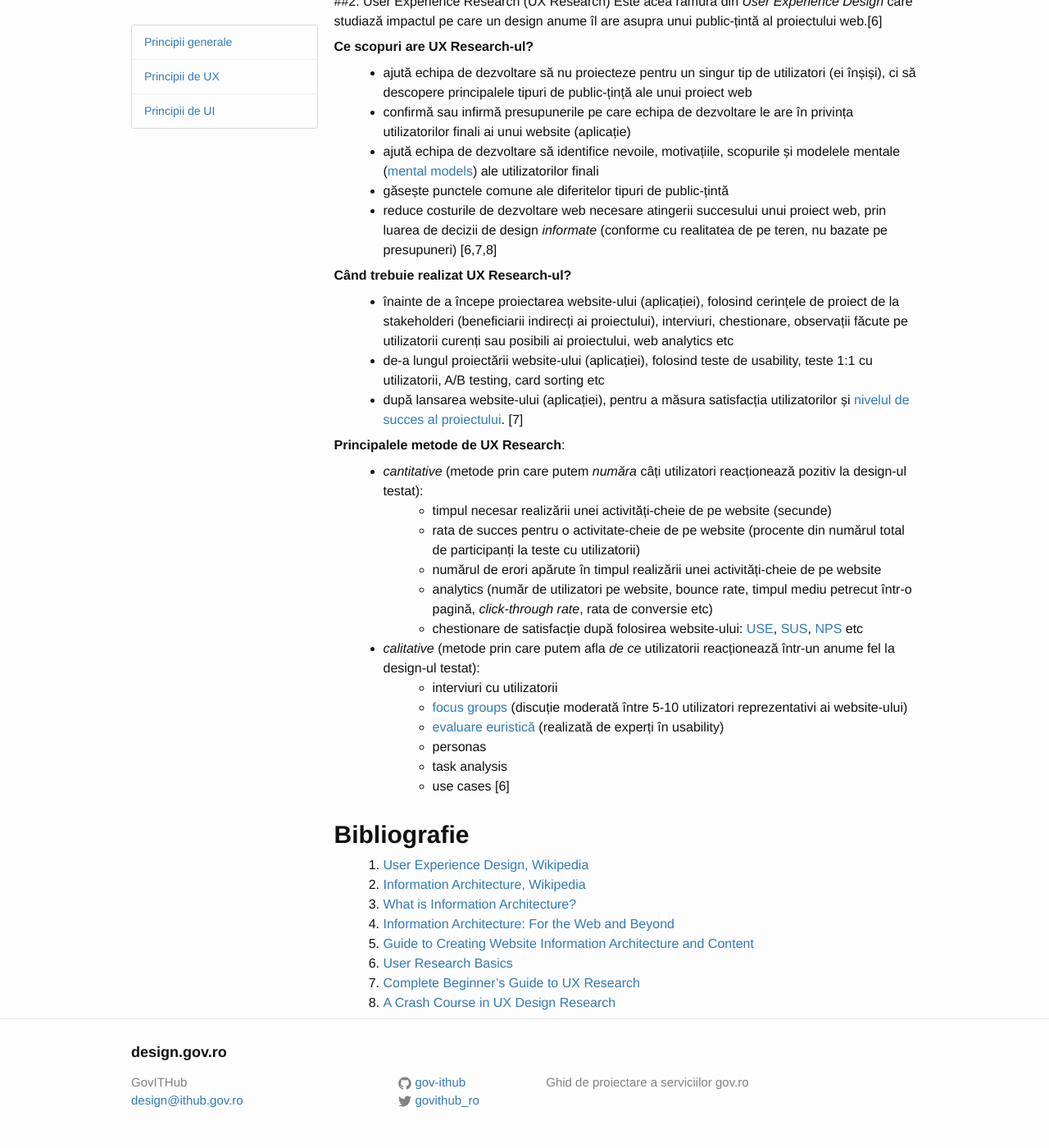
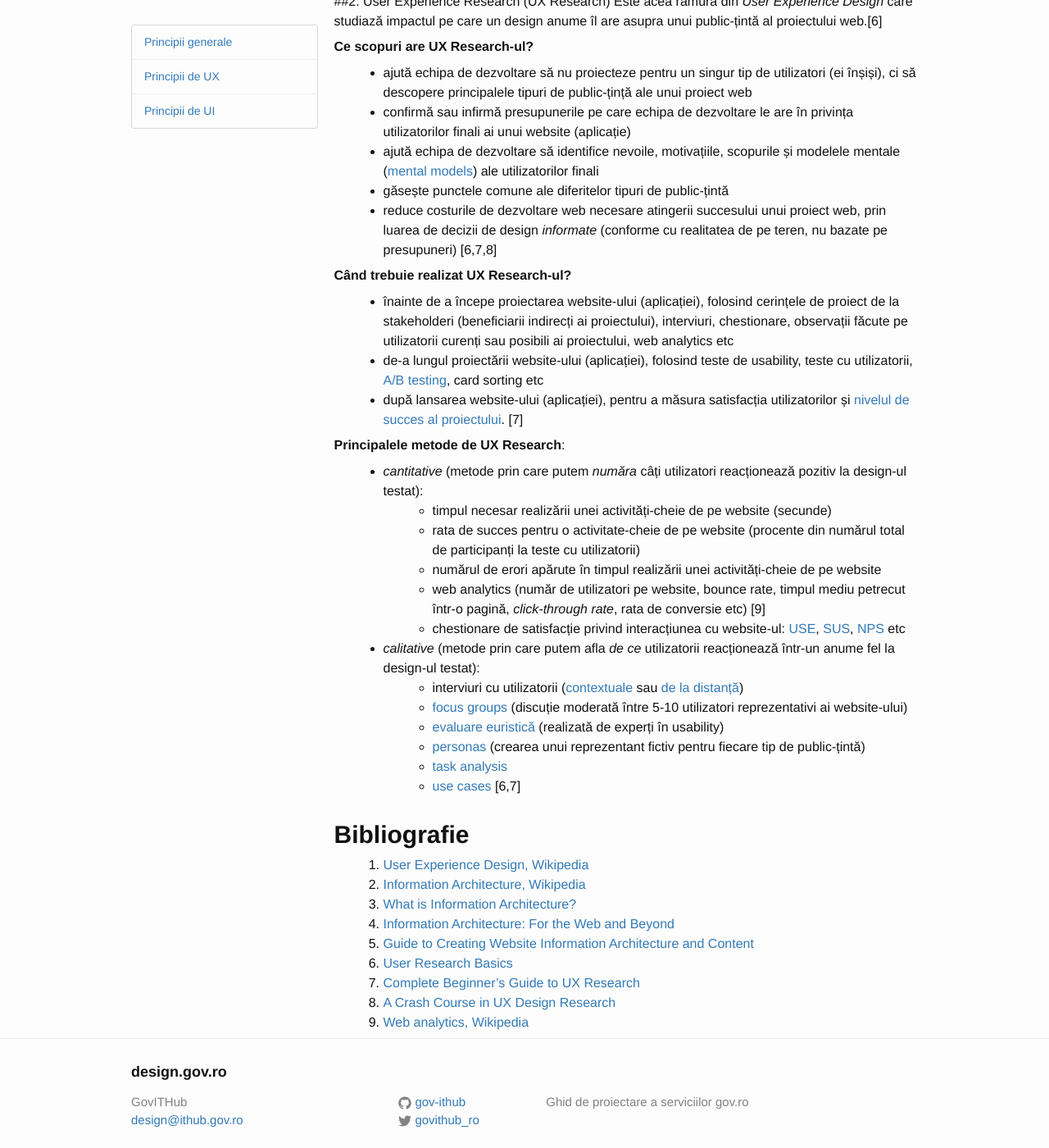
Before and after one commit to gov-ithub/govro-design, a Jekyll site: the page built from 2-ux.md, in a window 1280 px wide and 1400 px high, scrolled down 4759 px. Shown: the whole window at 82% size. Built offline with Jekyll 4.4.1, drawn with Linux system fonts in a browser that asks for light colours; nearby versions of some CDN libraries; before the commit the page ends 6135 px from its top, so only the background shows below that.

Commit message:
Metode calitative de UX Research
Detaliere și link-uri externe.

```diff
--- a/2-ux.md
+++ b/2-ux.md
@@ -166,7 +166,7 @@ Este acea ramură din _User Experience Design_ care studiază impactul pe care u
 
 **Când trebuie realizat UX Research-ul?**
 * înainte de a începe proiectarea website-ului (aplicației), folosind cerințele de proiect de la stakeholderi (beneficiarii indirecți ai proiectului), interviuri, chestionare, observații făcute pe utilizatorii curenți sau posibili ai proiectului, web analytics etc
-* de-a lungul proiectării website-ului (aplicației), folosind teste de usability, teste 1:1 cu utilizatorii, A/B testing, card sorting etc
+* de-a lungul proiectării website-ului (aplicației), folosind teste de usability, teste cu utilizatorii, [A/B testing](https://en.wikipedia.org/wiki/A/B_testing), card sorting etc
 * după lansarea website-ului (aplicației), pentru a măsura satisfacția utilizatorilor și [nivelul de succes al proiectului](https://www.square2marketing.com/blog/6-metrics-every-successful-website-needs-to-track). [7]
 
 **Principalele metode de UX Research**:
@@ -174,16 +174,16 @@ Este acea ramură din _User Experience Design_ care studiază impactul pe care u
   * timpul necesar realizării unei activități-cheie de pe website (secunde)
   * rata de succes pentru o activitate-cheie de pe website (procente din numărul total de participanți la teste cu utilizatorii)
   * numărul de erori apărute în timpul realizării unei activități-cheie de pe website
-  * analytics (număr de utilizatori pe website, bounce rate, timpul mediu petrecut într-o pagină, _click-through rate_, rata de conversie etc)
-  * chestionare de satisfacție după folosirea website-ului: [USE](http://garyperlman.com/quest/quest.cgi?form=USE), [SUS](https://www.usability.gov/how-to-and-tools/methods/system-usability-scale.html), [NPS](https://en.wikipedia.org/wiki/Net_Promoter) etc
+  * web analytics (număr de utilizatori pe website, bounce rate, timpul mediu petrecut într-o pagină, _click-through rate_, rata de conversie etc) [9]
+  * chestionare de satisfacție privind interacțiunea cu website-ul: [USE](http://garyperlman.com/quest/quest.cgi?form=USE), [SUS](https://www.usability.gov/how-to-and-tools/methods/system-usability-scale.html), [NPS](https://en.wikipedia.org/wiki/Net_Promoter) etc
 * _calitative_ (metode prin care putem afla _de ce_ utilizatorii reacționează într-un anume fel la design-ul testat):
-  * interviuri cu utilizatorii
+  * interviuri cu utilizatorii ([contextuale](https://www.usability.gov/how-to-and-tools/methods/contextual-interview.html) sau [de la distanță](https://www.usability.gov/how-to-and-tools/methods/individual-interviews.html))
   * [focus groups](https://www.usability.gov/how-to-and-tools/methods/focus-groups.html) (discuție moderată între 5-10 utilizatori reprezentativi ai website-ului)
   * [evaluare euristică](https://www.usability.gov/how-to-and-tools/methods/heuristic-evaluation.html) (realizată de experți în usability)
-  * personas
-  * task analysis
-  * use cases
-[6]
+  * [personas](https://www.usability.gov/how-to-and-tools/methods/personas.html) (crearea unui reprezentant fictiv pentru fiecare tip de public-țintă)
+  * [task analysis](https://www.usability.gov/how-to-and-tools/methods/task-analysis.html)
+  * [use cases](https://www.usability.gov/how-to-and-tools/methods/use-cases.html)
+[6,7]
 
 ## Bibliografie
 
@@ -195,3 +195,4 @@ Este acea ramură din _User Experience Design_ care studiază impactul pe care u
 6. [User Research Basics](https://www.usability.gov/what-and-why/user-research.html)
 7. [Complete Beginner’s Guide to UX Research](http://www.uxbooth.com/articles/complete-beginners-guide-to-design-research/)
 8. [A Crash Course in UX Design Research](https://uxdesign.cc/a-crash-course-in-ux-design-research-ea00c3307c82#.s93xziicr)
+9. [Web analytics, Wikipedia](https://en.wikipedia.org/wiki/Web_analytics)
```
